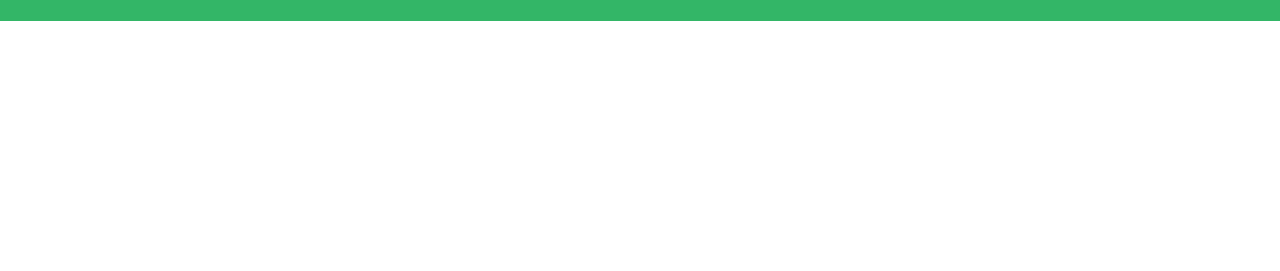
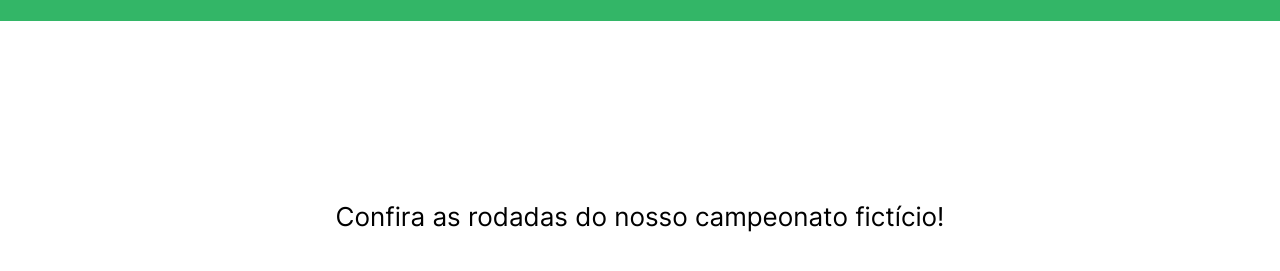
Before and after one commit to vieirasaul/desafio-sevn, a plain HTML site: page index.html in a window 1280 px wide. Shown: the part 53-324 px from the top of the page. Drawn offline with Linux system fonts and the light colour scheme.

Commit message:
feat: add main title and container

```diff
--- a/index.html
+++ b/index.html
@@ -12,5 +12,10 @@
         <header>
             <h1>Sevn Esportes ⚽</h1>
         </header>
+        <main>
+            <div class="container">
+                <h2>Confira as rodadas do nosso campeonato fictício!</h2>
+            </div>
+        </main>
     </body>
 </html>
--- a/style.css
+++ b/style.css
@@ -42,6 +42,21 @@ header h1 {
     text-transform: uppercase;
 }
 
+main {
+    padding-top: 40px;
+}
+
+main h2 {
+    font-size: 22px;
+    font-weight: 400;
+    text-align: center;
+}
+
+.container {
+    margin: 0 auto;
+    padding: 0 20px;
+}
+
 @media (min-width: 768px) {
     header {
         padding: 24px 0;
@@ -50,4 +65,17 @@ header h1 {
     header h1 {
         font-size: 22px;
     }
+
+    main {
+        padding-top: 180px;
+    }
+
+    main h2 {
+        font-size: 26px;
+    }
+
+    .container {
+        max-width: 610px;
+        padding: 0;
+    }
 }
```
